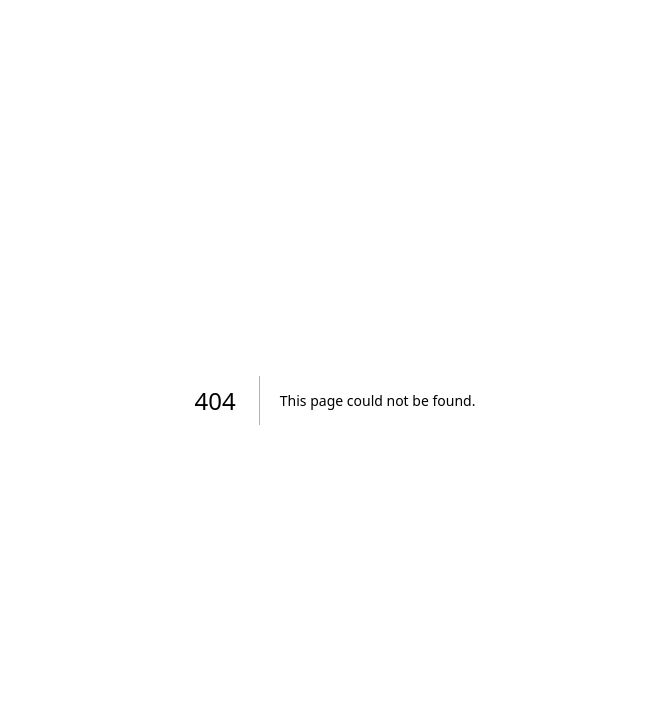
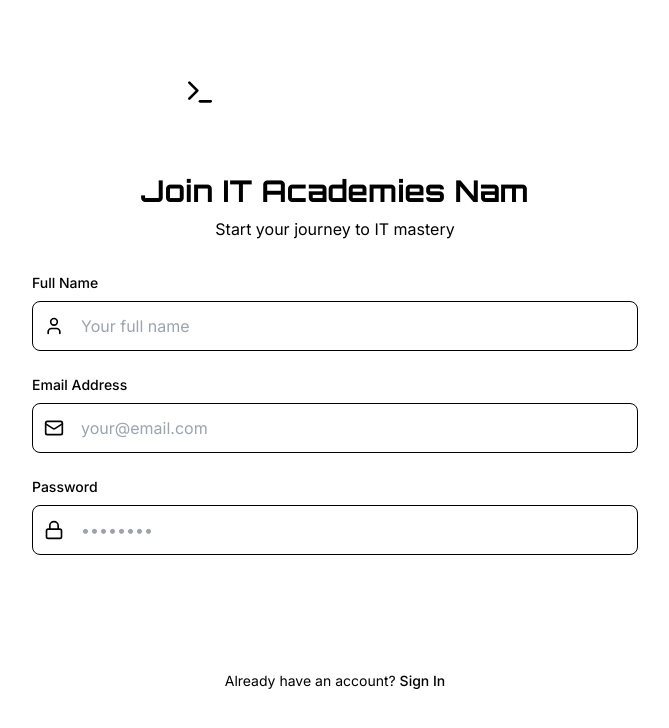
Before and after one commit to IT-ACADEMIES/IT-ACADEMIES, a Next.js app: page /auth/register in a window 1280 px wide. Before the commit this address had no page. Shown: the top 728 px of the page, without its empty margins (305-974 px from the left). Built offline with nearby package versions, Linux system fonts and the light colour scheme.

Commit message:
Create page.tsx

```diff
--- /dev/null
+++ b/app/auth/register/page.tsx
@@ -0,0 +1,212 @@
+'use client'
+
+import { useState } from 'react'
+import Link from 'next/link'
+import { useRouter } from 'next/navigation'
+import { Terminal, Mail, Lock, User, Globe, GraduationCap, Users, Shield, ArrowRight } from 'lucide-react'
+import { supabase } from '@/lib/supabase'
+import toast from 'react-hot-toast'
+
+const countries = [
+  'Namibia', 'South Africa', 'Botswana', 'Zimbabwe', 'Kenya', 'Nigeria',
+  'Ghana', 'Egypt', 'United States', 'United Kingdom', 'Canada', 'Australia',
+  'Germany', 'France', 'India', 'China', 'Other'
+]
+
+export default function RegisterPage() {
+  const router = useRouter()
+  const [step, setStep] = useState(1)
+  const [formData, setFormData] = useState({
+    email: '',
+    password: '',
+    fullName: '',
+    role: 'student' as 'student' | 'lecturer',
+    country: 'Namibia',
+  })
+  const [loading, setLoading] = useState(false)
+
+  const handleRegister = async (e: React.FormEvent) => {
+    e.preventDefault()
+    setLoading(true)
+
+    try {
+      const { data: authData, error: authError } = await supabase.auth.signUp({
+        email: formData.email,
+        password: formData.password,
+      })
+
+      if (authError) throw authError
+
+      const { error: profileError } = await supabase
+        .from('users')
+        .insert({
+          id: authData.user!.id,
+          email: formData.email,
+          full_name: formData.fullName,
+          role: formData.role,
+          country: formData.country,
+        })
+
+      if (profileError) throw profileError
+
+      toast.success('Account created! Welcome to IT Academies Nam!')
+      router.push(`/dashboard/${formData.role}`)
+    } catch (error: any) {
+      toast.error(error.message || 'Registration failed')
+    } finally {
+      setLoading(false)
+    }
+  }
+
+  return (
+    <div className="min-h-screen flex items-center justify-center px-4 bg-[var(--bg-primary)]">
+      <div className="w-full max-w-2xl">
+        <Link href="/" className="flex items-center justify-center space-x-2 mb-8">
+          <Terminal className="w-8 h-8 text-[var(--accent-primary)]" />
+          <span className="font-display text-2xl font-bold gradient-text">
+            IT ACADEMIES<span className="text-[var(--accent-secondary)]">.NAM</span>
+          </span>
+        </Link>
+
+        <div className="glass-effect rounded-2xl p-8 border border-[var(--border-color)]">
+          <h1 className="font-display text-3xl font-bold mb-2 text-center">Join IT Academies Nam</h1>
+          <p className="text-[var(--text-secondary)] text-center mb-8">Start your journey to IT mastery</p>
+
+          <form onSubmit={handleRegister}>
+            {step === 1 && (
+              <div className="space-y-6">
+                <div>
+                  <label className="block text-sm font-medium mb-2">Full Name</label>
+                  <div className="relative">
+                    <User className="absolute left-3 top-1/2 transform -translate-y-1/2 w-5 h-5 text-[var(--text-tertiary)]" />
+                    <input
+                      type="text"
+                      value={formData.fullName}
+                      onChange={(e) => setFormData({ ...formData, fullName: e.target.value })}
+                      className="w-full pl-12 pr-4 py-3 bg-[var(--bg-tertiary)] border border-[var(--border-color)] rounded-lg focus:outline-none focus:border-[var(--accent-primary)] text-[var(--text-primary)]"
+                      placeholder="Your full name"
+                      required
+                    />
+                  </div>
+                </div>
+
+                <div>
+                  <label className="block text-sm font-medium mb-2">Email Address</label>
+                  <div className="relative">
+                    <Mail className="absolute left-3 top-1/2 transform -translate-y-1/2 w-5 h-5 text-[var(--text-tertiary)]" />
+                    <input
+                      type="email"
+                      value={formData.email}
+                      onChange={(e) => setFormData({ ...formData, email: e.target.value })}
+                      className="w-full pl-12 pr-4 py-3 bg-[var(--bg-tertiary)] border border-[var(--border-color)] rounded-lg focus:outline-none focus:border-[var(--accent-primary)] text-[var(--text-primary)]"
+                      placeholder="your@email.com"
+                      required
+                    />
+                  </div>
+                </div>
+
+                <div>
+                  <label className="block text-sm font-medium mb-2">Password</label>
+                  <div className="relative">
+                    <Lock className="absolute left-3 top-1/2 transform -translate-y-1/2 w-5 h-5 text-[var(--text-tertiary)]" />
+                    <input
+                      type="password"
+                      value={formData.password}
+                      onChange={(e) => setFormData({ ...formData, password: e.target.value })}
+                      className="w-full pl-12 pr-4 py-3 bg-[var(--bg-tertiary)] border border-[var(--border-color)] rounded-lg focus:outline-none focus:border-[var(--accent-primary)] text-[var(--text-primary)]"
+                      placeholder="••••••••"
+                      minLength={6}
+                      required
+                    />
+                  </div>
+                </div>
+
+                <button type="button" onClick={() => setStep(2)} className="w-full btn-primary">
+                  <span>Continue</span>
+                  <ArrowRight className="w-5 h-5 ml-2" />
+                </button>
+              </div>
+            )}
+
+            {step === 2 && (
+              <div className="space-y-6">
+                <div>
+                  <label className="block text-sm font-medium mb-3">I am a...</label>
+                  <div className="grid grid-cols-2 gap-4">
+                    <button
+                      type="button"
+                      onClick={() => setFormData({ ...formData, role: 'student' })}
+                      className={`p-4 rounded-lg border-2 transition ${
+                        formData.role === 'student'
+                          ? 'border-[var(--accent-primary)] bg-[var(--bg-tertiary)]'
+                          : 'border-[var(--border-color)]'
+                      }`}
+                    >
+                      <GraduationCap className="w-8 h-8 mx-auto mb-2 text-[var(--accent-primary)]" />
+                      <div className="font-medium">Student</div>
+                    </button>
+
+                    <button
+                      type="button"
+                      onClick={() => setFormData({ ...formData, role: 'lecturer' })}
+                      className={`p-4 rounded-lg border-2 transition ${
+                        formData.role === 'lecturer'
+                          ? 'border-[var(--accent-primary)] bg-[var(--bg-tertiary)]'
+                          : 'border-[var(--border-color)]'
+                      }`}
+                    >
+                      <Users className="w-8 h-8 mx-auto mb-2 text-[var(--accent-secondary)]" />
+                      <div className="font-medium">Lecturer</div>
+                    </button>
+                  </div>
+                </div>
+
+                <div>
+                  <label className="block text-sm font-medium mb-2">Country</label>
+                  <div className="relative">
+                    <Globe className="absolute left-3 top-1/2 transform -translate-y-1/2 w-5 h-5 text-[var(--text-tertiary)]" />
+                    <select
+                      value={formData.country}
+                      onChange={(e) => setFormData({ ...formData, country: e.target.value })}
+                      className="w-full pl-12 pr-4 py-3 bg-[var(--bg-tertiary)] border border-[var(--border-color)] rounded-lg focus:outline-none focus:border-[var(--accent-primary)] text-[var(--text-primary)]"
+                      required
+                    >
+                      {countries.map((country) => (
+                        <option key={country} value={country}>{country}</option>
+                      ))}
+                    </select>
+                  </div>
+                </div>
+
+                <div className="flex space-x-4">
+                  <button type="button" onClick={() => setStep(1)} className="flex-1 btn-secondary">
+                    Back
+                  </button>
+                  <button type="submit" disabled={loading} className="flex-1 btn-primary flex items-center justify-center">
+                    {loading ? (
+                      <div className="loading-dots"><span></span><span></span><span></span></div>
+                    ) : (
+                      <>
+                        <span>Create Account</span>
+                        <Shield className="w-5 h-5 ml-2" />
+                      </>
+                    )}
+                  </button>
+                </div>
+              </div>
+            )}
+          </form>
+
+          <div className="mt-6 text-center">
+            <p className="text-[var(--text-secondary)] text-sm">
+              Already have an account?{' '}
+              <Link href="/auth/login" className="text-[var(--accent-primary)] hover:underline font-medium">
+                Sign In
+              </Link>
+            </p>
+          </div>
+        </div>
+      </div>
+    </div>
+  )
+}
```
